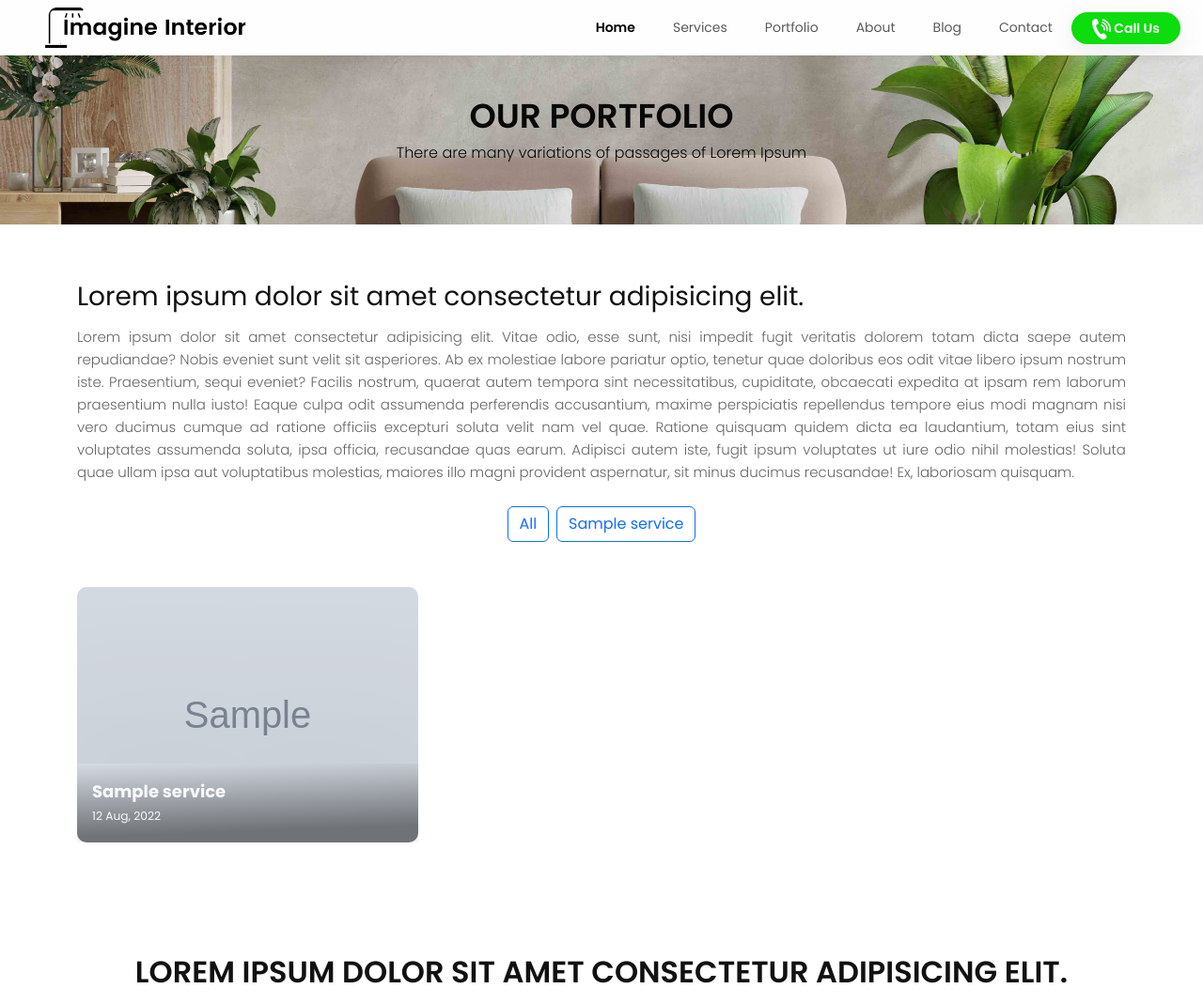
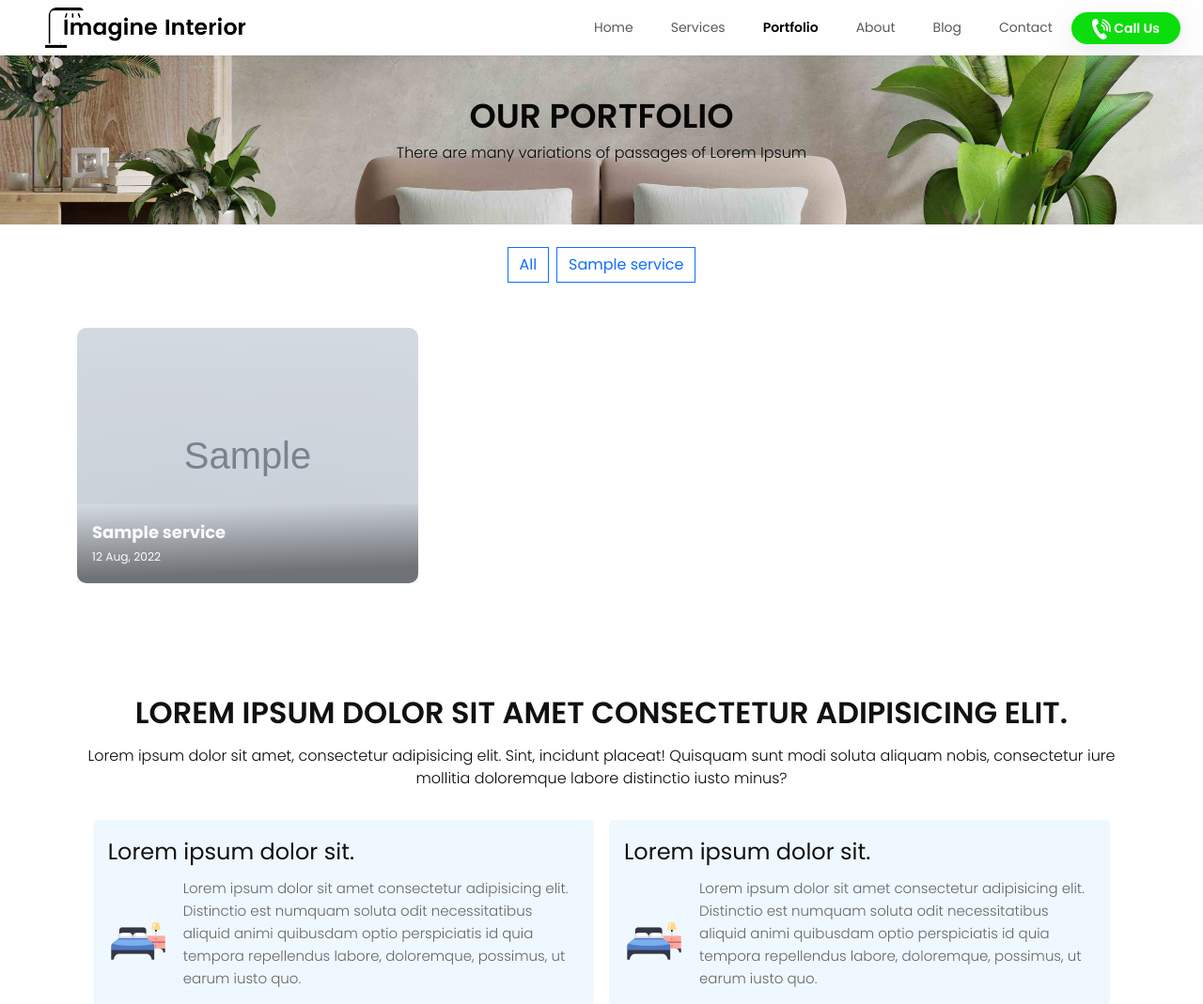
Before and after one commit to dipak-majumdar/imagineinterior, a PHP site: page /imagine-interior/portfolio.php in a window 1280 px wide. Shown: the top 1069 px of the page at 94% size. Run offline with PHP 8.4, Linux system fonts and the light colour scheme; tables that the repository leaves empty or names only in its code hold one stand-in row (values such as "Sample post"); grey boxes marked "Sample" are stand-in pictures; some libraries are stand-ins or nearby versions.

Commit message:
Navbar and Portfolio Updated

```diff
--- a/classes/services.class.php
+++ b/classes/services.class.php
@@ -256,6 +256,20 @@ class Services extends DBConnection{
         return $data;
     }//eof
 
+    /**
+     * retriving categories data for all services from `categories` table
+     * @return array
+     */
+    function showChildServicesByLimit($limit){
+        $data = array();
+        $sql = "SELECT * FROM `child_services` ORDER BY `parent_id` ASC LIMIT $limit";
+        $res = $this->conn->query($sql);
+        while ($result = $res->fetch_assoc()) {
+            $data[] = $result;
+        }
+        return $data;
+    }//eof
+
 
     /**
      * retriving categories data for all services from `categories` table
--- a/incs/portfolio.inc.php
+++ b/incs/portfolio.inc.php
@@ -1,5 +1,5 @@
 <!-- portfolio section start  -->
-<div class="portfolio_section px-2 px-md-0 pb-4 mt-5">
+<div class="portfolio_section px-2 px-md-0 pb-4 mt-0">
     <div class="container">
 
         <!-- row start -->
@@ -9,12 +9,12 @@
                 <?php
                 if (count($showServices) > 0) {
                 ?>
-                    <button type="button" class="btn btn-outline-primary mt-2 filter mx_sm_gp" data-rel="all">All</button>
+                    <button type="button" class="btn btn-outline-primary rounded-0 mt-2 filter mx_sm_gp" data-rel="all">All</button>
                     <?php
                         foreach ($showServices as $eachService) {
                             // print_r($eachChild['name']);
                             echo '
-                            <button type="button" class="btn btn-outline-primary mt-2 filter mx_sm_gp" data-rel="'.$eachService['id'].'">'.$eachService['name'].'</button>
+                            <button type="button" class="btn btn-outline-primary rounded-0 mt-2 filter mx_sm_gp" data-rel="'.$eachService['id'].'">'.$eachService['name'].'</button>
                             ';
                         }
                 }
--- a/index.php
+++ b/index.php
@@ -9,7 +9,8 @@ $Services   = new Services();
 
 $allServices = $Services->activeServices();
 $showServices = $Services->showServices();
-$childServices = $Services->showChildServices();
+$childServices = $Services->showChildServicesByLimit(12);
+
 
 
 ?>
--- a/partials/nav-bar.php
+++ b/partials/nav-bar.php
@@ -17,26 +17,28 @@
                     aria-label="Toggle navigation">
                     <span class="navbar-toggler-icon"></span>
                 </button> -->
-
+                <?php
+                $page =  $_SERVER['PHP_SELF'];
+                ?>
                 <div class="collapse navbar-collapse justify-content-end" id="navbarNav">
                     <ul class="navbar-nav mr-auto">
                         <li class="nav-item">
-                            <a class="nav-link active" href="index.php">Home</a>
+                            <a class="nav-link <?php if (str_contains($page, 'index')) { echo 'active'; }?>" href="<?php echo URL;?>">Home</a>
                         </li>
                         <li class="nav-item">
-                            <a class="nav-link" href="services.php">Services</a>
+                            <a class="nav-link <?php if (str_contains($page, 'services')) { echo 'active'; }?>" href="services.php">Services</a>
                         </li>
                         <li class="nav-item">
-                            <a class="nav-link" href="portfolio.php">Portfolio</a>
+                            <a class="nav-link <?php if (str_contains($page, 'portfolio')) { echo 'active'; }?>" href="portfolio.php">Portfolio</a>
                         </li>
                         <li class="nav-item">
                             <a class="nav-link" href="about.php">About</a>
                         </li>
                         <li class="nav-item">
-                            <a class="nav-link" href="blog.php">Blog</a>
+                            <a class="nav-link <?php if (str_contains($page, 'blog')) { echo 'active'; }?>" href="blog.php">Blog</a>
                         </li>
                         <li class="nav-item">
-                            <a class="nav-link" href="contact.php">Contact</a>
+                            <a class="nav-link <?php if (str_contains($page, 'contact')) { echo 'active'; }?>" href="contact.php">Contact</a>
                         </li>
                         <li class="nav-item call_us">
                             <a onmouseover="greenIcon(this)" onmouseout="whiteIcon(this)" class="nav-link"
--- a/portfolio.php
+++ b/portfolio.php
@@ -66,7 +66,7 @@ $childServices = $Services->showChildServices();
     <div class="portfolio_section px-2 px-md-0 pb-4 pt-0">
         <div class="container">
 
-            <div class="new_section sub_layout_padding">
+            <!-- <div class="new_section sub_layout_padding">
                 <h3 class="text-center text-md-start fs-3">Lorem ipsum dolor sit amet consectetur adipisicing elit.</h3>
                 <p class="small_para">Lorem ipsum dolor sit amet consectetur adipisicing elit. Vitae odio,
                     esse sunt, nisi impedit
@@ -81,22 +81,22 @@ $childServices = $Services->showChildServices();
                     ipsum voluptates ut iure odio nihil molestias! Soluta quae ullam ipsa aut voluptatibus
                     molestias, maiores illo magni provident aspernatur, sit minus ducimus recusandae! Ex,
                     laboriosam quisquam.</p>
-            </div>
+            </div> -->
 
             <!-- row start -->
             <div class="row">
                 <!-- Category column start -->
-                <div class="col-md-12 text-center mb-5">
+                <div class="col-md-12 text-center mb-5" id="btnsDiv">
                     <?php
                 if (count($showServices) > 0) {
                 ?>
-                    <button type="button" class="btn btn-outline-primary mt-2 filter mx_sm_gp"
+                    <button type="button" class="btn btn-outline-primary rounded-0 mt-2 filter mx_sm_gp"
                         data-rel="all">All</button>
                     <?php
                         foreach ($showServices as $eachService) {
                             // print_r($eachChild['name']);
                             echo '
-                            <button type="button" class="btn btn-outline-primary mt-2 filter mx_sm_gp" data-rel="'.$eachService['id'].'">'.$eachService['name'].'</button>
+                            <button type="button" class="btn btn-outline-primary rounded-0 mt-2 filter mx_sm_gp" data-rel="'.$eachService['id'].'">'.$eachService['name'].'</button>
                             ';
                         }
                 }
@@ -245,7 +245,7 @@ $childServices = $Services->showChildServices();
     <!-- <script src="js/owl.carousel.js"></script>
     <script src="https:cdnjs.cloudflare.com/ajax/libs/fancybox/2.1.5/jquery.fancybox.min.js"></script> -->
 
-
+    <!-- btnsDiv -->
 
     <script>
     $(function() {
```
